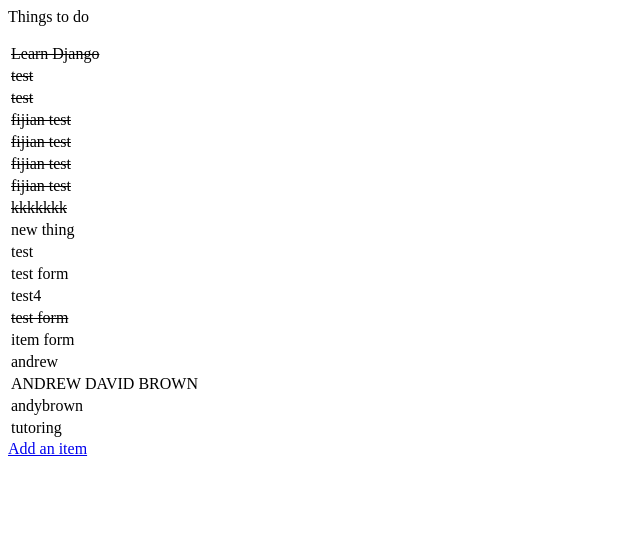
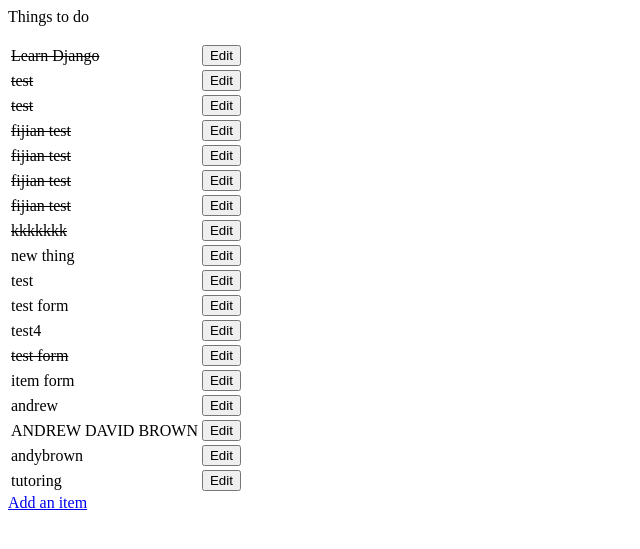
Before and after one commit to doctorandrewbrown/django-hello, a Django app: page /list in a window 1280 px wide. Shown: the top 549 px of the page, without its empty margins (0-640 px from the left). Run offline with Django 3.2, Linux system fonts and the light colour scheme; data comes from the database, SQL or seed files in the repository.

Commit message:
add comment

```diff
--- a/todo/templates/todo/todo_list.html
+++ b/todo/templates/todo/todo_list.html
@@ -11,6 +11,7 @@
             <tr>
                 {% if item.done %}
                 <td>
+                    <!--del tag for strike-through-->
                     <del>
                         {{item.name}}
                     </del>
@@ -20,6 +21,11 @@
                     {{item.name}}
                 </td>
                 {% endif %}
+                <td>
+                    <a href="./edit/{{ item.id }}">
+                        <button>Edit</button>
+                    </a>
+                </td>
             </tr>
         {% empty %}
         <tr>
```
